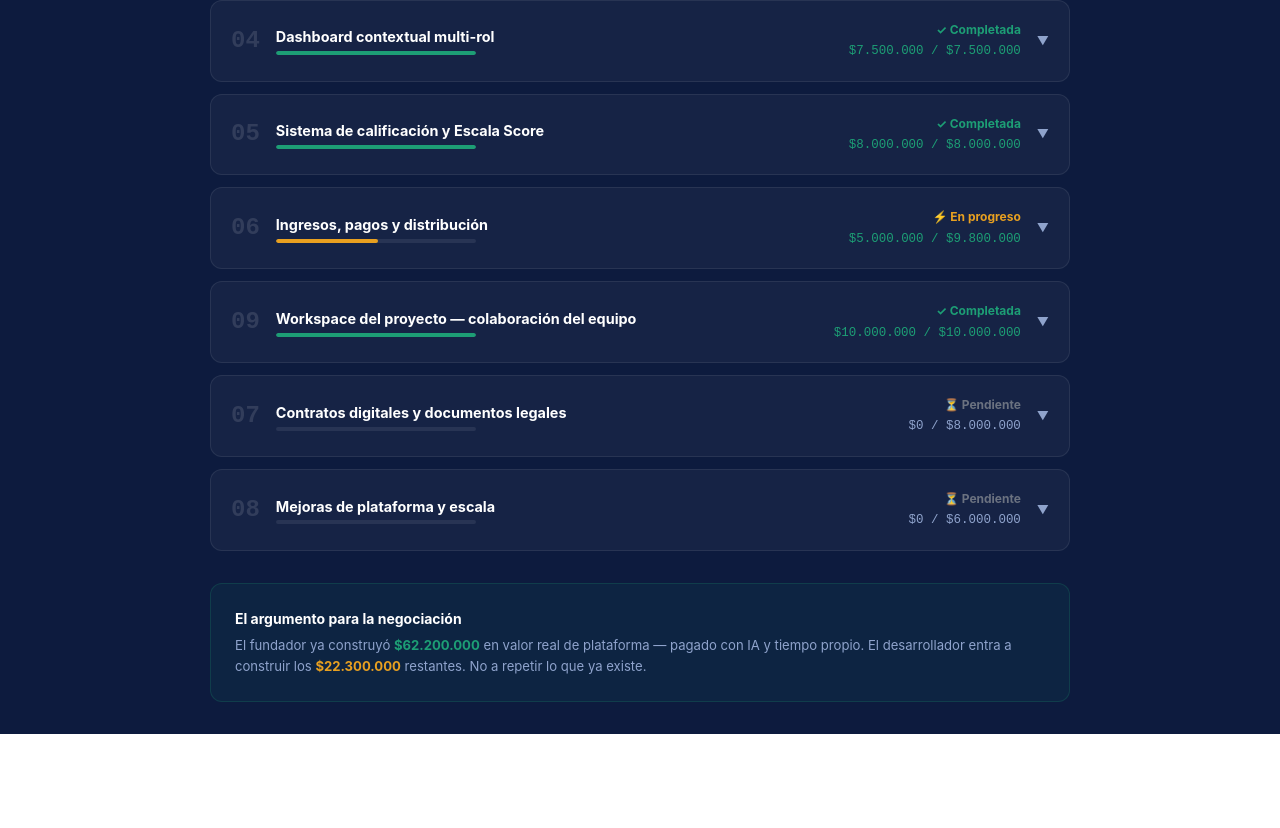
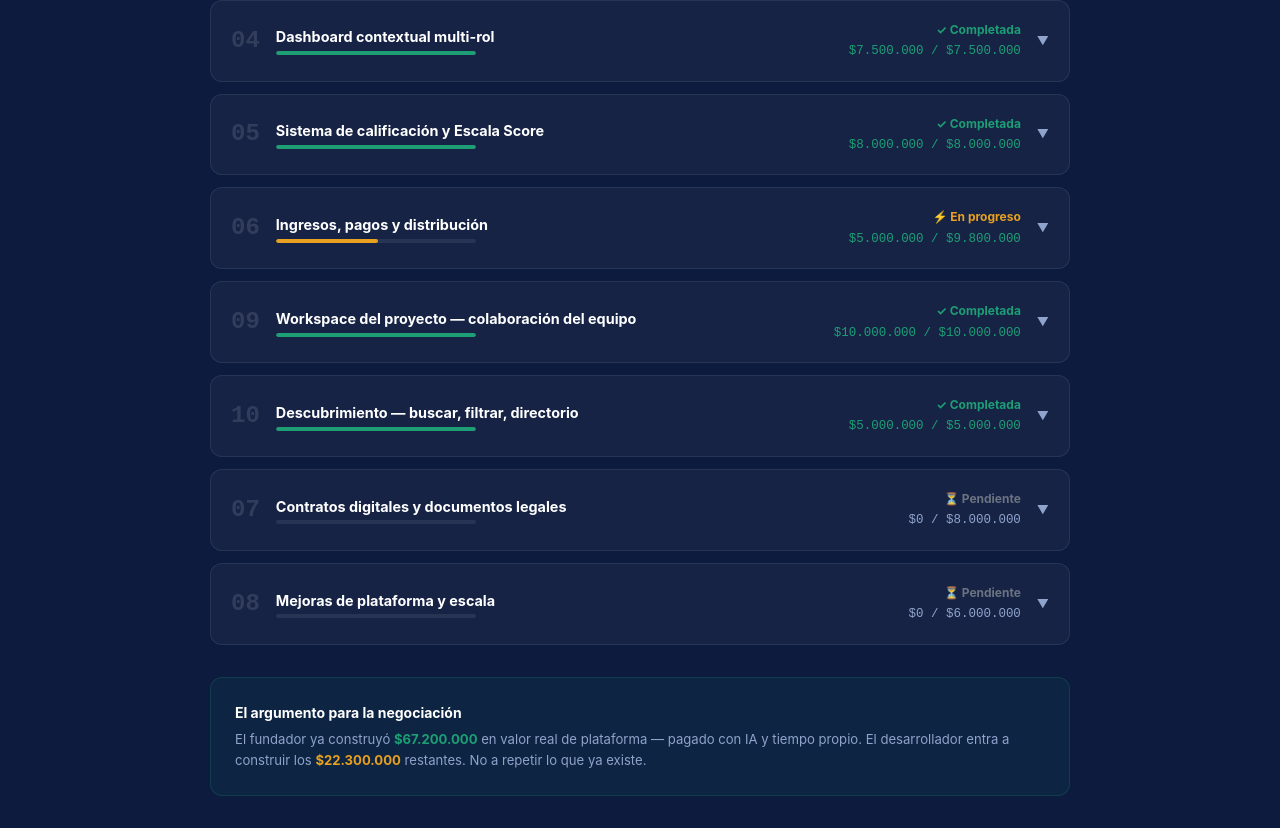
Before and after one commit to satoshigod/escala, a Next.js app: page /desarrollo in a window 1280 px wide. Shown: the part 841-1669 px from the top of the page. Before the commit the page ends 1575 px from the top, so only its background shows below. Built offline with nearby package versions, Linux system fonts and the light colour scheme.

Commit message:
fix: desarrollo fase 07 apertura correcta

```diff
--- a/app/desarrollo/page.js
+++ b/app/desarrollo/page.js
@@ -115,6 +115,19 @@ const fases = [
       { num: '9.7', nombre: 'Links al workspace desde dashboard fundador y especialista', done: true, valor: 500000, quien: 'Claude AI + Fundador' },
       { num: '9.8', nombre: 'Chat interno del equipo por proyecto — tiempo real con Supabase Realtime', done: true, valor: 1500000, quien: 'Claude AI + Fundador' },
       { num: '9.9', nombre: 'Notificaciones por email — nueva postulacion, aceptada, rechazada con Resend', done: true, valor: 1500000, quien: 'Claude AI + Fundador' },
+    ]
+  },
+  {
+    num: '10',
+    titulo: 'Descubrimiento — buscar, filtrar, directorio',
+    estado: 'completa',
+    valor_total: 5000000,
+    valor_hecho: 5000000,
+    hitos: [
+      { num: '10.1', nombre: 'Directorio de especialistas con búsqueda por nombre, especialidad y ciudad', done: true, valor: 2000000, quien: 'Claude AI + Fundador' },
+      { num: '10.2', nombre: 'Buscar proyectos con filtros por sector, tipo A/B y ciudad', done: true, valor: 1500000, quien: 'Claude AI + Fundador' },
+      { num: '10.3', nombre: 'Página de bienvenida para usuarios nuevos sin perfil', done: true, valor: 1000000, quien: 'Claude AI + Fundador' },
+      { num: '10.4', nombre: 'Redireccion inteligente según estado del perfil', done: true, valor: 500000, quien: 'Claude AI + Fundador' },
     ]
   },
   {
```
